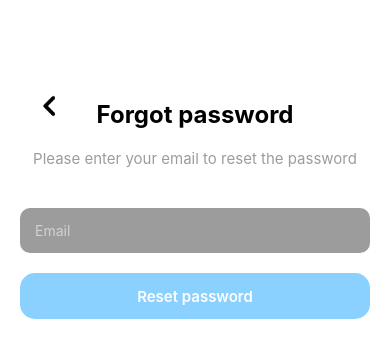
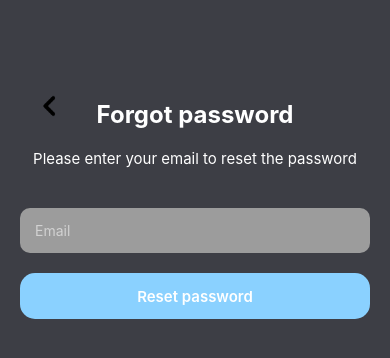
Before and after one commit to FarisGoralija/Parkly, a React Native app in the folder frontend/: screen /ForgotPasswordScreen in a window 390 px wide. Shown: the top 358 px of the page. Built offline with nearby package versions, Linux system fonts and the light colour scheme.

Commit message:
background_modification_all_screens

```diff
--- a/frontend/components/common/TitleText.js
+++ b/frontend/components/common/TitleText.js
@@ -35,11 +35,12 @@ const styles = StyleSheet.create({
     position: "absolute",
     left: 0,
     top: 5, // Adjust for proper alignment
-    // padding: 10, // Give more tap area
+
   },
   backIcon: {
     width: 63,
-    height: 42, // Adjusted for better scaling
+    height: 42,
+    color: "white" // Adjusted for better scaling
   },
   textContainer: {
     flex: 1, // Takes available space
@@ -51,10 +52,11 @@ const styles = StyleSheet.create({
     fontWeight: "700",
     marginBottom: 20,
     textAlign: "center",
+    color: "white"
   },
   subtitle: {
     fontSize: 15,
-    color: "#9C9C9C",
+    color: "white",
     textAlign: "center",
     fontWeight: "400",
     textAlign: 'center',
--- a/frontend/package.json
+++ b/frontend/package.json
@@ -23,7 +23,8 @@
     "react-native-reanimated": "^3.17.1",
     "react-native-safe-area-context": "^5.3.0",
     "react-native-screens": "^4.9.2",
-    "react-native-vector-icons": "^10.2.0"
+    "react-native-vector-icons": "^10.2.0",
+    "react-native-svg": "15.8.0"
   },
   "devDependencies": {
     "@babel/core": "^7.20.0"
--- a/frontend/screen/ForgotPassword/ForgotNewPasswordScreen.js
+++ b/frontend/screen/ForgotPassword/ForgotNewPasswordScreen.js
@@ -103,7 +103,7 @@ const styles = StyleSheet.create({
     justifyContent: "flex-start",
     paddingHorizontal: 20,
     paddingTop: 80,
-    backgroundColor: "white",
+    backgroundColor: "#3D3E45",
   },
   titleText: {
     marginBottom: 2,
--- a/frontend/screen/ForgotPassword/ForgotPasswordScreen.js
+++ b/frontend/screen/ForgotPassword/ForgotPasswordScreen.js
@@ -97,7 +97,7 @@ const styles = StyleSheet.create({
     justifyContent: "flex-start",
     paddingHorizontal: 20,
     paddingTop: 80,
-    backgroundColor: "white",
+    backgroundColor: "#3D3E45",
   },
   titleText: {
     marginBottom: 20,
--- a/frontend/screen/ForgotPassword/ForgotVerifyCodeScreen.js
+++ b/frontend/screen/ForgotPassword/ForgotVerifyCodeScreen.js
@@ -85,7 +85,7 @@ const styles = StyleSheet.create({
     justifyContent: "flex-start",
     paddingHorizontal: 20,
     paddingTop: 80,
-    backgroundColor: "white",
+    backgroundColor: "#3D3E45",
   },
 
   codeInput: {
--- a/frontend/screen/LoginScreen.js
+++ b/frontend/screen/LoginScreen.js
@@ -131,7 +131,7 @@ const styles = StyleSheet.create({
     flex: 1,
     justifyContent: "space-between",
     alignItems: "center",
-    backgroundColor: "white",
+    backgroundColor: "#3D3E45",
     padding: 20,
   },
   content: {
--- a/frontend/screen/Registration/RegistrationPasswordScreen.js
+++ b/frontend/screen/Registration/RegistrationPasswordScreen.js
@@ -107,7 +107,7 @@ const styles = StyleSheet.create({
     justifyContent: "flex-start",
     paddingHorizontal: 20,
     paddingTop: 80,
-    backgroundColor: "white",
+    backgroundColor: "#3D3E45",
   },
   titleText: {},
   inputError: {
--- a/frontend/screen/Registration/RegistrationUsernameScreen.js
+++ b/frontend/screen/Registration/RegistrationUsernameScreen.js
@@ -108,7 +108,7 @@ const styles = StyleSheet.create({
     justifyContent: "flex-start",
     paddingHorizontal: 20,
     paddingTop: 80,
-    backgroundColor: "white",
+    backgroundColor: "#3D3E45",
   },
 
   inputError: {
```
Also changed, not shown: 1 other file (tests, documents, lock files or other folders).
